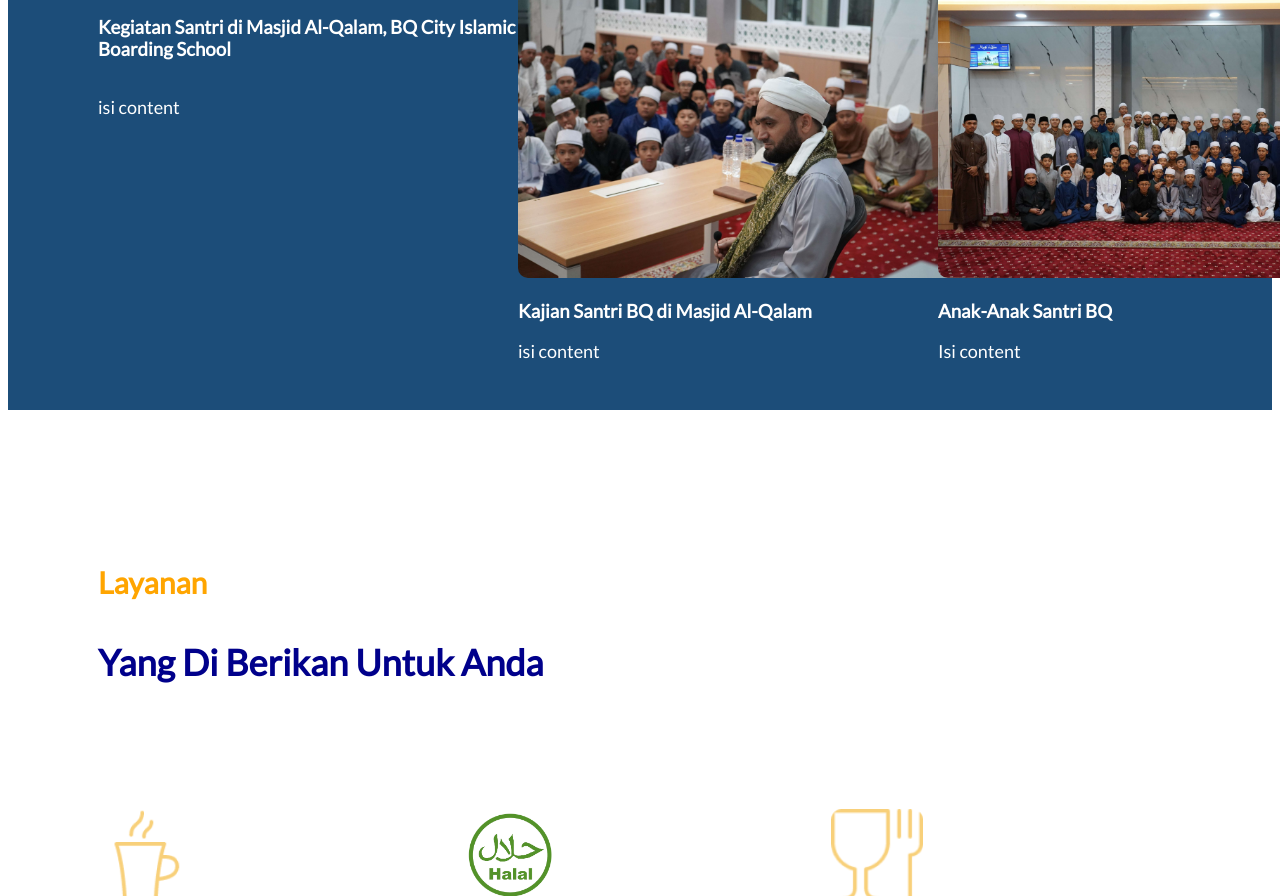
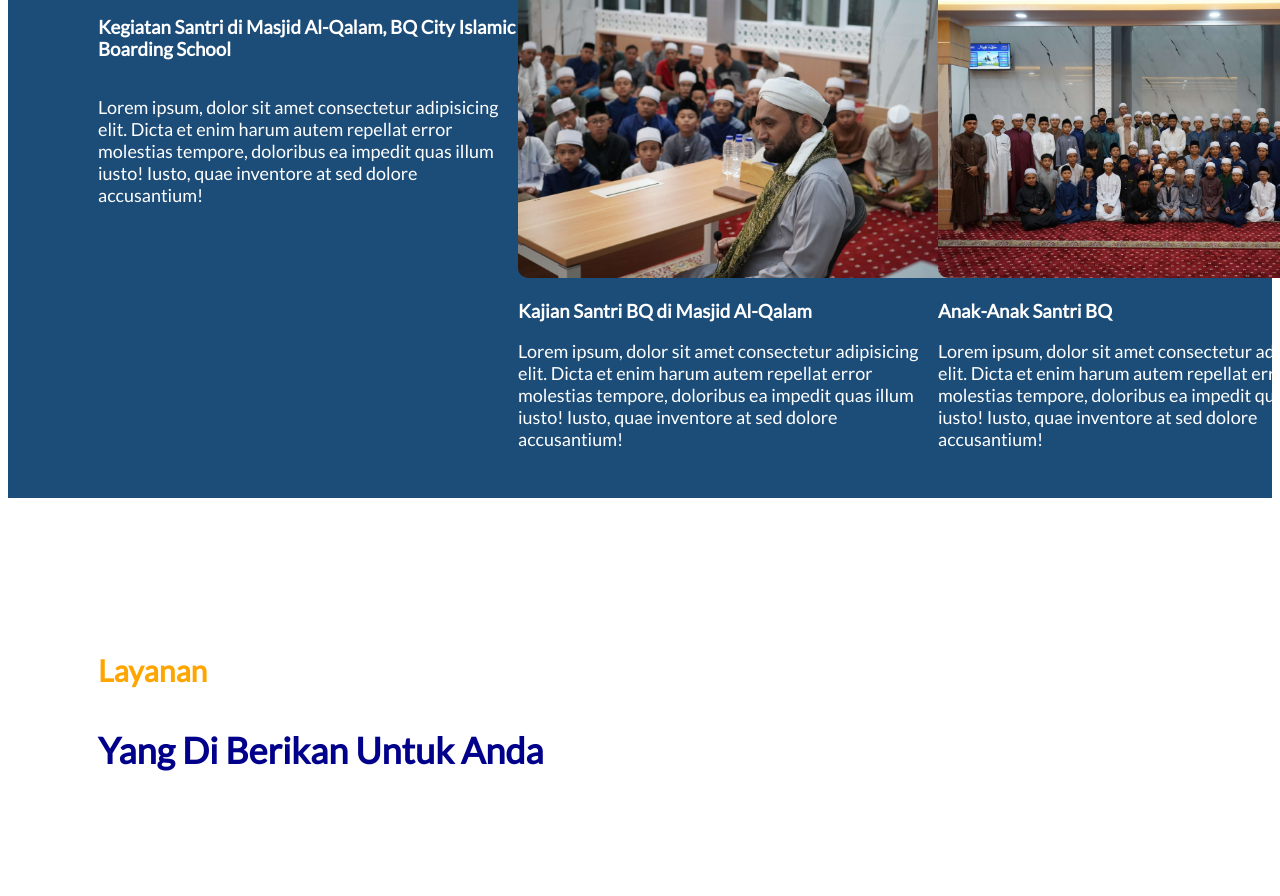
Before and after one commit to Gimboraflesia/Masjiid-html, a plain HTML site: page index.html in a window 1280 px wide. Shown: the part 1208-2104 px from the top of the page. Drawn offline with Linux system fonts and the light colour scheme.

Commit message:
Update index.html

```diff
--- a/index.html
+++ b/index.html
@@ -132,7 +132,7 @@
           width="450px"
           >
           <h3>Kegiatan Santri di Masjid Al-Qalam, BQ City Islamic Boarding School</h3>
-          <p>isi content</p>
+          <p>Lorem ipsum, dolor sit amet consectetur adipisicing elit. Dicta et enim harum autem repellat error molestias tempore, doloribus ea impedit quas illum iusto! Iusto, quae inventore at sed dolore accusantium!</p>
         </div>
         <div class="content"><div>
 
@@ -140,7 +140,7 @@
             height="auto"
           width="450px">
           <h3>Kajian Santri BQ di Masjid Al-Qalam</h3>
-          <p>isi content</p>
+          <p>Lorem ipsum, dolor sit amet consectetur adipisicing elit. Dicta et enim harum autem repellat error molestias tempore, doloribus ea impedit quas illum iusto! Iusto, quae inventore at sed dolore accusantium!</p>
         </div>
       </div>
       <div class="content">
@@ -149,7 +149,7 @@
           height="auto"
         width="450px">
         <h3>Anak-Anak Santri BQ</h3>
-        <p>Isi content</p>
+        <p>Lorem ipsum, dolor sit amet consectetur adipisicing elit. Dicta et enim harum autem repellat error molestias tempore, doloribus ea impedit quas illum iusto! Iusto, quae inventore at sed dolore accusantium!</p>
         </div>
       </div>
     </div>
```
